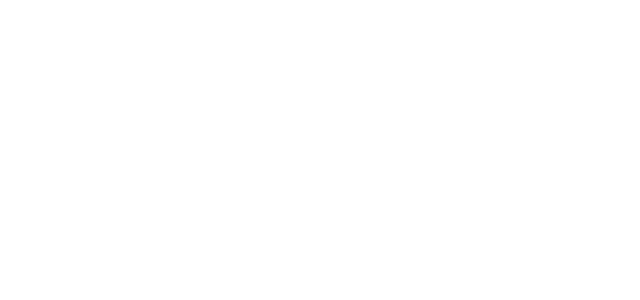
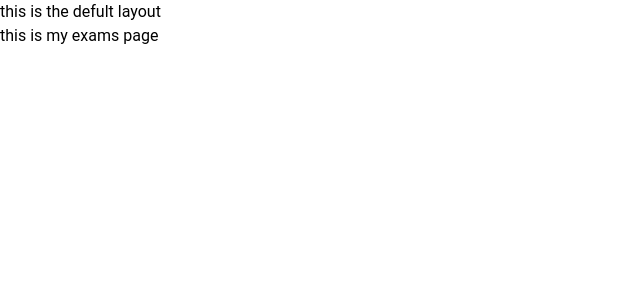
Before and after one commit to Mohanadfarid/quizApp, a Vue app: page /myExams in a window 1280 px wide. Before the commit this address had no page. Shown: the top 300 px of the page, without its empty margins (0-640 px from the left). Built offline with nearby package versions, Linux system fonts and the light colour scheme.

Commit message:
addd layout system

```diff
--- a/src/App.vue
+++ b/src/App.vue
@@ -1,9 +1,9 @@
 <script setup>
-  import {RouterView } from "vue-router";
+import DefaultLayout from "@/layouts/DefaultLayout.vue"
 </script>
 
 <template>
-  <RouterView />
+  <component :is="$route.meta.layout || DefaultLayout"></component>
 </template>
 
 <style>
--- /dev/null
+++ b/src/layouts/BlankLayout.vue
@@ -0,0 +1,8 @@
+<template>
+  <div>this is the blank lay out</div>
+  <router-view></router-view>
+</template>
+
+<script setup></script>
+
+<style lang="scss" scoped></style>
--- /dev/null
+++ b/src/layouts/DefaultLayout.vue
@@ -0,0 +1,8 @@
+<template>
+  <div>this is the defult layout</div>
+  <router-view></router-view>
+</template>
+
+<script setup></script>
+
+<style lang="scss" scoped></style>
--- a/src/router/index.js
+++ b/src/router/index.js
@@ -1,16 +1,34 @@
-import { createRouter, createWebHistory } from 'vue-router'
-import HomeView from '../views/HomeView.vue'
+import { createRouter, createWebHistory } from "vue-router";
+import BlankLayout from "@/layouts/BlankLayout.vue";
+import HomeView from "../views/HomeView.vue";
 
 const router = createRouter({
   history: createWebHistory(import.meta.env.BASE_URL),
   routes: [
     {
-      path: '/',
-      name: 'home',
-      component: HomeView
+      path: "/",
+      name: "home",
+      component: HomeView,
     },
+    {
+      path: "/myExams",
+      name: "myExams",
 
-  ]
-})
+      component: () => import("@/views/MyExams.vue"),
+    },
+    {
+      path: "/:id/examTakers",
+      name: "examTakers",
 
-export default router
+      component: () => import("@/views/ExamTakers.vue"),
+    },
+    {
+      path: "/login",
+      name: "login",
+      component: () => import("../views/Login.vue"),
+      meta: { layout: BlankLayout },
+    },
+  ],
+});
+
+export default router;
--- a/src/stores/quiz.js
+++ b/src/stores/quiz.js
@@ -27,6 +27,7 @@ export const useQuizStore = defineStore("quiz", () => {
       },
     ],
   };
+
   const questions = ref([
     {
       id: 0,
--- /dev/null
+++ b/src/views/ExamTakers.vue
@@ -0,0 +1,7 @@
+<template>
+  <div>this is exam takers page</div>
+</template>
+
+<script setup></script>
+
+<style lang="scss" scoped></style>
--- /dev/null
+++ b/src/views/Login.vue
@@ -0,0 +1,7 @@
+<template>
+  <div>this is the login page</div>
+</template>
+
+<script setup></script>
+
+<style lang="scss" scoped></style>
--- /dev/null
+++ b/src/views/MyExams.vue
@@ -0,0 +1,7 @@
+<template>
+  <div>this is my exams page</div>
+</template>
+
+<script setup></script>
+
+<style lang="scss" scoped></style>
```
